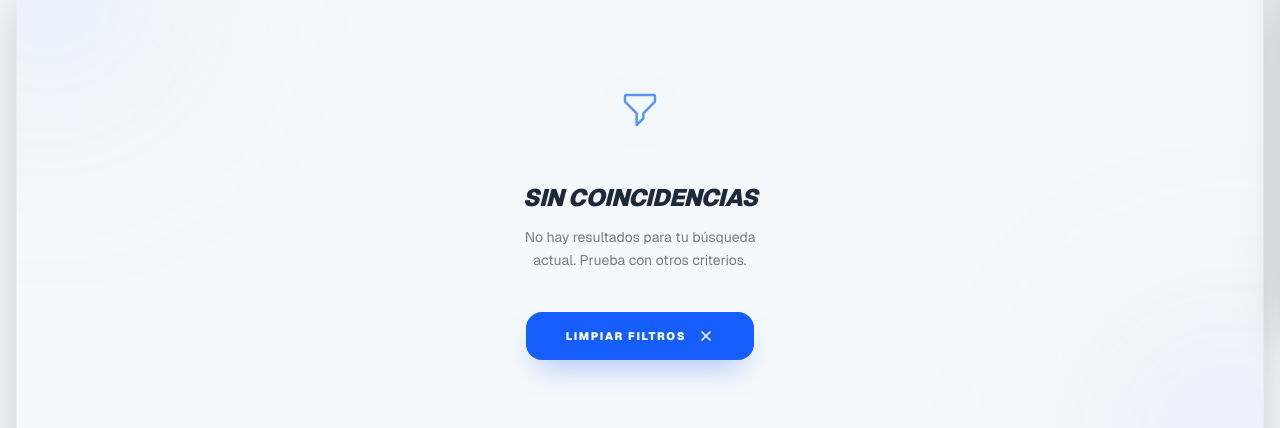
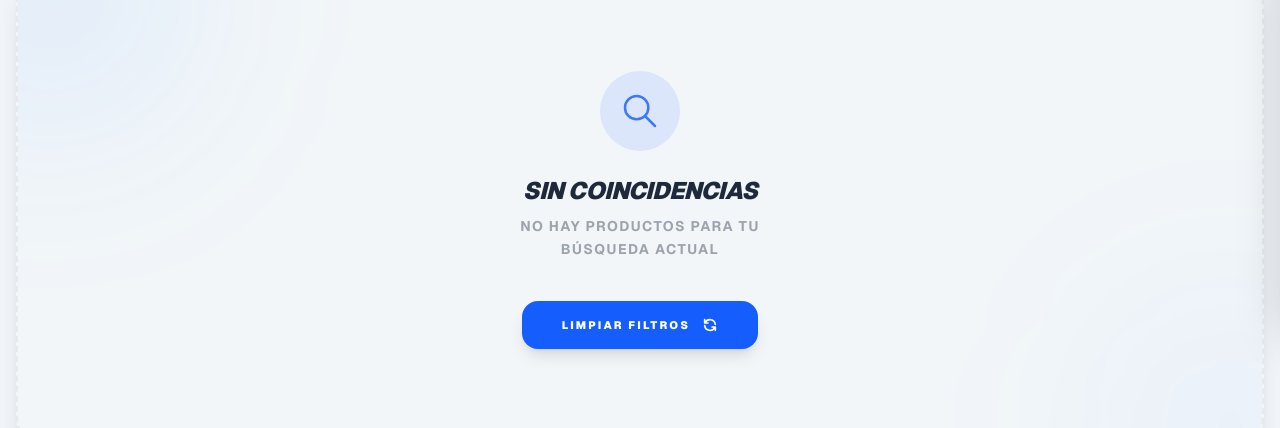
Before and after one commit to Mcampo-26/TechStore, a Next.js app: page /productos in a window 1280 px wide. Shown: the part 483-911 px from the top of the page. Built offline with nearby package versions, Linux system fonts and the light colour scheme; no server answers; the database is empty.

Commit message:
cambio diseño cuando no encuentro procudots en los filtros 2

```diff
--- a/src/app/productos/ProductosClientContent.tsx
+++ b/src/app/productos/ProductosClientContent.tsx
@@ -192,49 +192,45 @@ export default function ProductosClientContent({ initialProducts = [], activeCat
       {/* Estado vacío */}
       {displayList.length === 0 && (
         <motion.div
-    initial={{ opacity: 0, scale: 0.95 }}
-    animate={{ opacity: 1, scale: 1 }}
-    transition={{ duration: 0.4, ease: [0.23, 1, 0.32, 1] }}
-    className="relative overflow-hidden flex flex-col items-center justify-center py-28 px-8 border border-[var(--border-theme)] rounded-[3rem] bg-[var(--card-bg)] shadow-2xl"
+          initial={{ opacity: 0, y: 20 }}
+          animate={{ opacity: 1, y: 0 }}
+          transition={{ duration: 0.5, ease: [0.23, 1, 0.32, 1] }}
+          className="relative overflow-hidden flex flex-col items-center justify-center py-28 px-8 border-2 border-dashed border-[var(--border-theme)] rounded-[3rem] bg-[var(--card-bg)]/30 shadow-xl"
         >
-    {/* Efecto de luz ambiental en el fondo */}
+          {/* Luces de fondo sutiles */}
           <div className="absolute -top-24 -left-24 w-64 h-64 bg-blue-500/10 blur-[100px] rounded-full pointer-events-none" />
-    <div className="absolute -bottom-24 -right-24 w-64 h-64 bg-indigo-500/10 blur-[100px] rounded-full pointer-events-none" />
+          <div className="absolute -bottom-24 -right-24 w-64 h-64 bg-blue-600/5 blur-[100px] rounded-full pointer-events-none" />
 
           <div className="relative z-10 flex flex-col items-center text-center">
-      {/* Icono de búsqueda minimalista */}
-      <div className="mb-8 p-5 bg-[var(--border-theme)]/10 rounded-full">
+            {/* Icono de búsqueda */}
+            <div className="mb-6 p-5 bg-blue-600/10 rounded-full">
               <svg
-          className="w-10 h-10 text-blue-500 opacity-80"
+                className="w-10 h-10 text-blue-600 opacity-80"
                 fill="none" viewBox="0 0 24 24" stroke="currentColor"
               >
-          <path strokeLinecap="round" strokeLinejoin="round" strokeWidth={1.5} d="M3 4a1 1 0 011-1h16a1 1 0 011 1v2.586a1 1 0 01-.293.707l-6.414 6.414a1 1 0 00-.293.707V17l-4 4v-6.586a1 1 0 00-.293-.707L3.293 7.293A1 1 0 013 6.586V4z" />
+                <path strokeLinecap="round" strokeLinejoin="round" strokeWidth={1.5} d="M21 21l-6-6m2-5a7 7 0 11-14 0 7 7 0 0114 0z" />
               </svg>
             </div>
 
-      <h3 className="text-2xl font-black text-[var(--text-main)] mb-3 tracking-tight uppercase italic">
+            <h3 className="text-2xl font-black text-[var(--foreground)] mb-2 tracking-tight uppercase italic">
               Sin coincidencias
             </h3>
 
-      <p className="text-sm text-[var(--text-muted)] opacity-60 max-w-[260px] mb-10 leading-relaxed">
-        No hay resultados para tu búsqueda actual. Prueba con otros criterios.
+            <p className="text-sm font-bold text-[var(--foreground)] opacity-40 max-w-[260px] mb-10 leading-relaxed uppercase tracking-widest">
+              No hay productos para tu búsqueda actual
             </p>
 
-      {/* El Botón que pediste con un diseño más Pro */}
             <button
               onClick={volverAlCatalogo}
-        className="group relative flex items-center gap-3 px-10 py-4 bg-blue-600 hover:bg-blue-500 text-white rounded-2xl font-black uppercase text-[11px] tracking-[0.15em] transition-all duration-500 shadow-[0_15px_30px_-10px_rgba(37,99,235,0.4)] hover:shadow-[0_20px_40px_-10px_rgba(37,99,235,0.6)] hover:-translate-y-1 active:scale-95"
+              className="group relative flex items-center gap-3 px-10 py-4 bg-blue-600 text-white rounded-2xl font-black uppercase text-[11px] tracking-[0.2em] transition-all duration-300 shadow-lg hover:bg-blue-700 hover:scale-105 active:scale-95 overflow-hidden"
             >
               <span className="relative z-10">Limpiar Filtros</span>
               <svg
-          className="w-4 h-4 relative z-10 transition-transform duration-500 group-hover:rotate-90"
+                className="w-4 h-4 relative z-10 transition-transform duration-500 group-hover:rotate-180"
                 fill="none" viewBox="0 0 24 24" stroke="currentColor"
               >
-          <path strokeLinecap="round" strokeLinejoin="round" strokeWidth={2.5} d="M6 18L18 6M6 6l12 12" />
+                <path strokeLinecap="round" strokeLinejoin="round" strokeWidth={2.5} d="M4 4v5h.582m15.356 2A8.001 8.001 0 004.582 9m0 0H9m11 11v-5h-.581m0 0a8.003 8.003 0 01-15.357-2m15.357 2H15" />
               </svg>
-
-        {/* Destello interno al hacer hover */}
-        <div className="absolute inset-0 w-0 group-hover:w-full transition-all duration-500 ease-out bg-white/10 rounded-2xl" />
             </button>
           </div>
         </motion.div>
```
Lines whose indentation alone changed are shown as unchanged.
